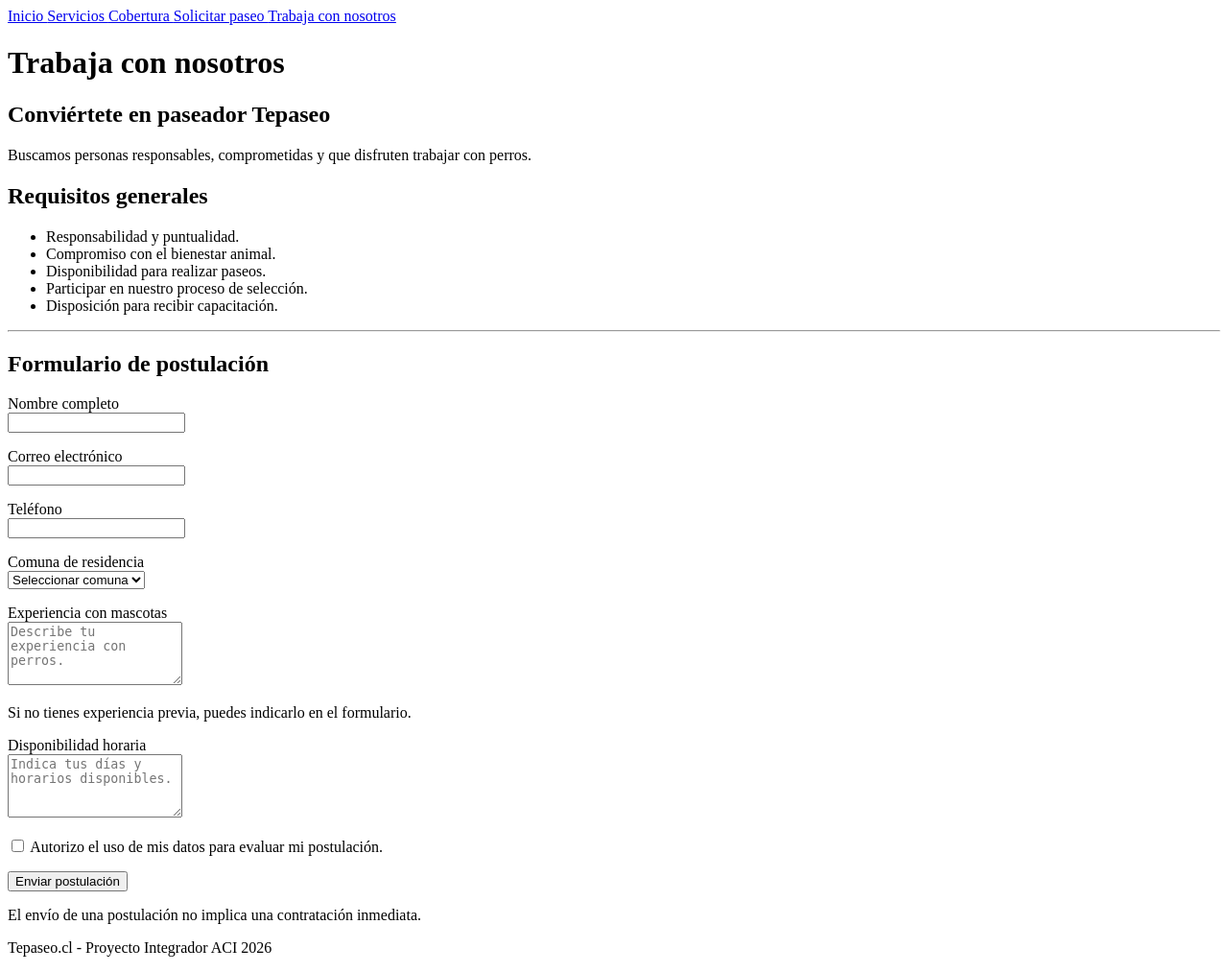
After one commit to Javierturen/tepaseo-aci, a Flask app: page /trabaja-con-nosotros in a window 1280 px wide. The commit adds this page. Shown: the whole page at 96% size. Run offline with Flask 3, Linux system fonts and the light colour scheme.

Commit message:
feat: implementar postulaciones de paseadores y plantillas reutilizables

```diff
--- a/app/forms.py
+++ b/app/forms.py
@@ -109,3 +109,52 @@ class SolicitudPaseoForm(FlaskForm):
             raise ValidationError(
                 "No puedes seleccionar una fecha pasada."
             )
+
+
+class PostulacionForm(FlaskForm):
+    nombre = StringField(
+        "Nombre completo",
+        validators=[DataRequired(), Length(max=120)],
+    )
+
+    correo = StringField(
+        "Correo electrónico",
+        validators=[
+            DataRequired(),
+            Email(),
+            Length(max=254),
+        ],
+    )
+
+    telefono = StringField(
+        "Teléfono",
+        filters=[normalizar_telefono],
+        validators=[
+            DataRequired(),
+            Regexp(
+                r"^(?:\+?56)?[2-9]\d{8}$",
+                message="Ingresa un teléfono chileno válido.",
+            ),
+        ],
+    )
+
+    comuna = SelectField(
+        "Comuna de residencia",
+        coerce=int,
+        validators=[DataRequired()],
+    )
+
+    experiencia = TextAreaField(
+        "Experiencia con mascotas",
+        validators=[DataRequired(), Length(max=1000)],
+    )
+
+    disponibilidad = TextAreaField(
+        "Disponibilidad horaria",
+        validators=[DataRequired(), Length(max=500)],
+    )
+
+    acepta_datos = BooleanField(
+        "Autorizo el uso de mis datos para evaluar mi postulación.",
+        validators=[DataRequired()],
+    )
--- a/app/routes.py
+++ b/app/routes.py
@@ -8,9 +8,9 @@ from flask import (
 )
 
 from app.extensions import db
-from app.forms import SolicitudPaseoForm
+from app.forms import PostulacionForm, SolicitudPaseoForm
 from app.models import Comuna, Servicio
-from app.services import crear_solicitud
+from app.services import crear_postulacion, crear_solicitud
 
 
 public = Blueprint("public", __name__)
@@ -94,3 +94,33 @@ def solicitar_paseo():
         "solicitar_paseo.html",
         form=form,
     )
+
+
+@public.route("/trabaja-con-nosotros", methods=["GET", "POST"])
+def postulacion():
+    form = PostulacionForm()
+
+    comunas = db.session.scalars(
+        db.select(Comuna).order_by(Comuna.nombre)
+    ).all()
+
+    form.comuna.choices = [(0, "Seleccionar comuna")] + [
+        (comuna.id, comuna.nombre)
+        for comuna in comunas
+    ]
+
+    if form.validate_on_submit():
+        crear_postulacion(form.data)
+
+        flash(
+            "Postulación recibida correctamente. "
+            "Nuestro equipo revisará tus antecedentes.",
+            "success",
+        )
+
+        return redirect(url_for("public.postulacion"))
+
+    return render_template(
+        "postulacion.html",
+        form=form,
+    )
--- /dev/null
+++ b/app/templates/base.html
@@ -0,0 +1,64 @@
+<!DOCTYPE html>
+<html lang="es">
+<head>
+    <meta charset="UTF-8">
+    <meta name="viewport"
+          content="width=device-width, initial-scale=1.0">
+
+    <title>
+        {% block title %}Tepaseo.cl{% endblock %}
+    </title>
+</head>
+
+<body>
+
+    <header>
+        <nav>
+            <a href="{{ url_for('public.index') }}">
+                Inicio
+            </a>
+
+            <a href="{{ url_for('public.servicios') }}">
+                Servicios
+            </a>
+
+            <a href="{{ url_for('public.cobertura') }}">
+                Cobertura
+            </a>
+
+            <a href="{{ url_for('public.solicitar_paseo') }}">
+                Solicitar paseo
+            </a>
+
+            <a href="{{ url_for('public.postulacion') }}">
+                Trabaja con nosotros
+            </a>
+        </nav>
+    </header>
+
+    <main>
+
+        {% for categoria, mensaje in
+            get_flashed_messages(with_categories=true) %}
+
+            <p role="status" class="{{ categoria }}"
+               style="color: green;">
+                {{ mensaje }}
+            </p>
+
+        {% endfor %}
+
+        {% block content %}
+
+        {% endblock %}
+
+    </main>
+
+    <footer>
+        <p>
+            Tepaseo.cl - Proyecto Integrador ACI 2026
+        </p>
+    </footer>
+
+</body>
+</html>
--- /dev/null
+++ b/app/templates/postulacion.html
@@ -0,0 +1,117 @@
+{% extends "base.html" %}
+
+{% block title %}
+    Trabaja con nosotros - Tepaseo.cl
+{% endblock %}
+
+{% block content %}
+
+    <h1>Trabaja con nosotros</h1>
+
+    <h2>Conviértete en paseador Tepaseo</h2>
+
+    <p>
+        Buscamos personas responsables, comprometidas
+        y que disfruten trabajar con perros.
+    </p>
+
+    <h2>Requisitos generales</h2>
+
+    <ul>
+        <li>Responsabilidad y puntualidad.</li>
+        <li>Compromiso con el bienestar animal.</li>
+        <li>Disponibilidad para realizar paseos.</li>
+        <li>Participar en nuestro proceso de selección.</li>
+        <li>Disposición para recibir capacitación.</li>
+    </ul>
+
+    <hr>
+
+    <h2>Formulario de postulación</h2>
+
+    <form method="POST">
+
+        {{ form.hidden_tag() }}
+
+        {% for campo in [form.nombre,
+                         form.correo,
+                         form.telefono,
+                         form.comuna] %}
+
+            <p>
+                {{ campo.label }}<br>
+                {{ campo() }}
+
+                {% for error in campo.errors %}
+                    <span style="color: red;">
+                        {{ error }}
+                    </span>
+                {% endfor %}
+            </p>
+
+        {% endfor %}
+
+        <p>
+
+            {{ form.experiencia.label }}<br>
+
+            {{ form.experiencia(
+                rows=4,
+                placeholder="Describe tu experiencia con perros."
+            ) }}
+
+            {% for error in form.experiencia.errors %}
+                <span style="color: red;">
+                    {{ error }}
+                </span>
+            {% endfor %}
+
+        </p>
+
+        <p>
+            Si no tienes experiencia previa,
+            puedes indicarlo en el formulario.
+        </p>
+
+        <p>
+
+            {{ form.disponibilidad.label }}<br>
+
+            {{ form.disponibilidad(
+                rows=4,
+                placeholder="Indica tus días y horarios disponibles."
+            ) }}
+
+            {% for error in form.disponibilidad.errors %}
+                <span style="color: red;">
+                    {{ error }}
+                </span>
+            {% endfor %}
+
+        </p>
+
+        <p>
+
+            {{ form.acepta_datos() }}
+            {{ form.acepta_datos.label }}
+
+            {% for error in form.acepta_datos.errors %}
+                <span style="color: red;">
+                    {{ error }}
+                </span>
+            {% endfor %}
+
+        </p>
+
+        <button type="submit">
+            Enviar postulación
+        </button>
+
+    </form>
+
+    <p>
+        El envío de una postulación no implica
+        una contratación inmediata.
+    </p>
+
+{% endblock %}
```
Also changed, not shown: app/models.py (+27 -0 lines), app/services.py (+19 -1 lines), app/templates/cobertura.html (+10 -23 lines), app/templates/index.html (+22 -21 lines), app/templates/servicios.html (+13 -23 lines), app/templates/solicitar_paseo.html (+16 -27 lines), tests/test_postulaciones.py (added, +141 -0 lines).
